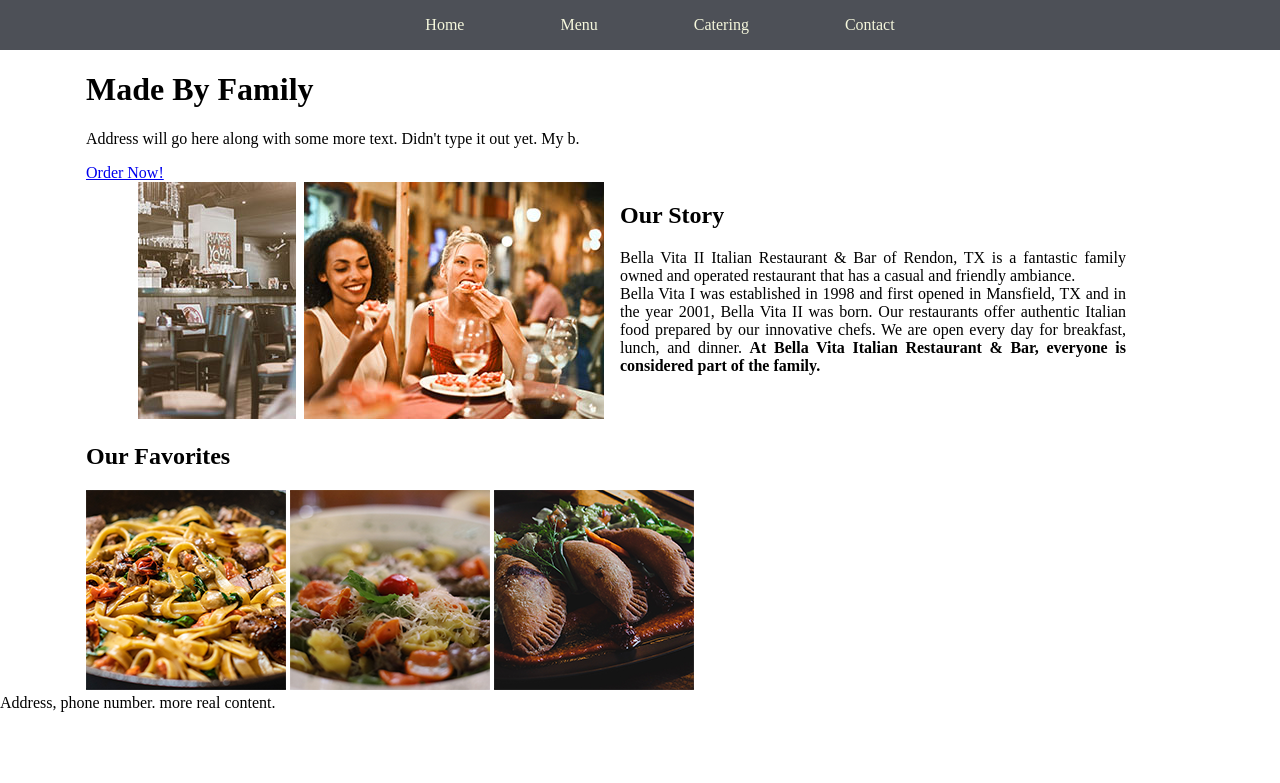
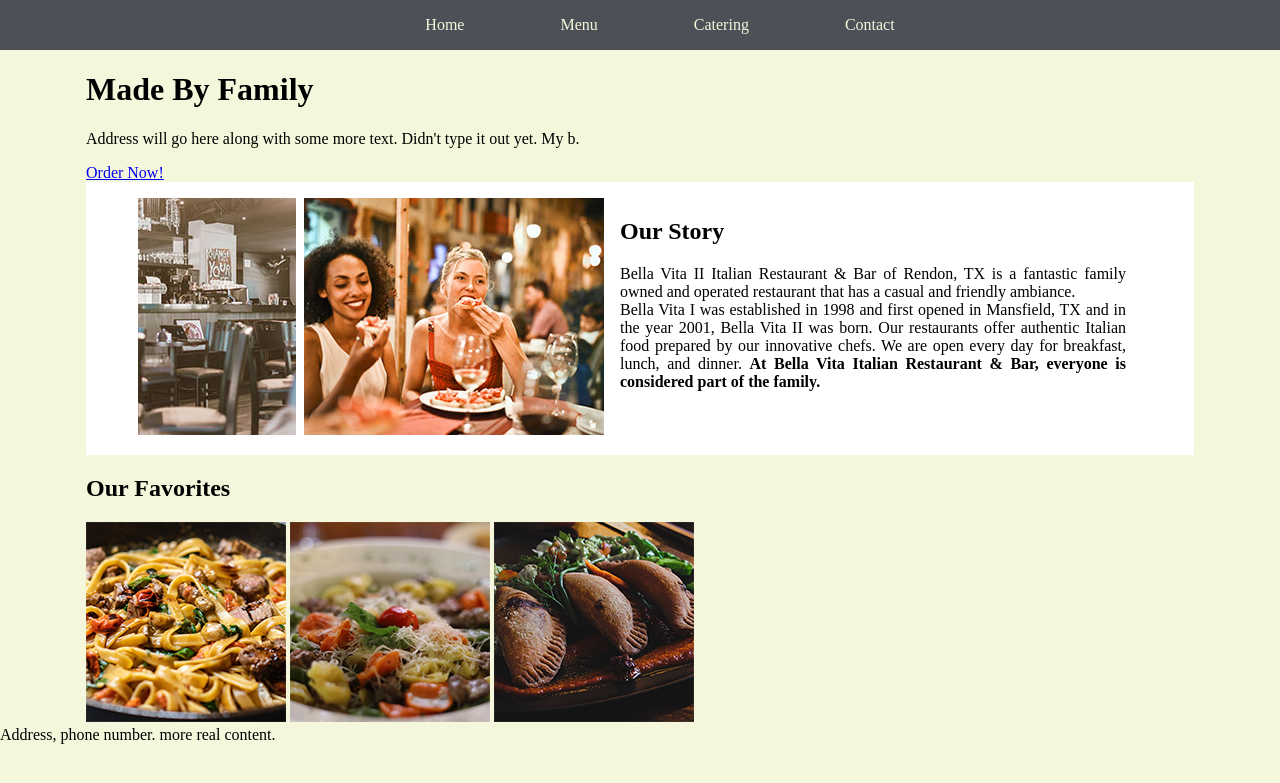
Before and after one commit to katelyn-raye/ctech4320, a PHP site: page / in a window 1280 px wide. Shown: the top 783 px of the page. Run offline with PHP 8.4, Linux system fonts and the light colour scheme; some web fonts are replaced.

Commit message:
Update index.css

```diff
--- a/css/index.css
+++ b/css/index.css
@@ -1,7 +1,13 @@
+
+body {
+  background-color: #f5f7dc;
+}
 .bio {
   display: flex;
   flex-flow: row nowrap;
   justify-content: center;
+  background-color: white;
+  padding: 1rem;
 }
 
 .copy {text-align: justify;}
```
